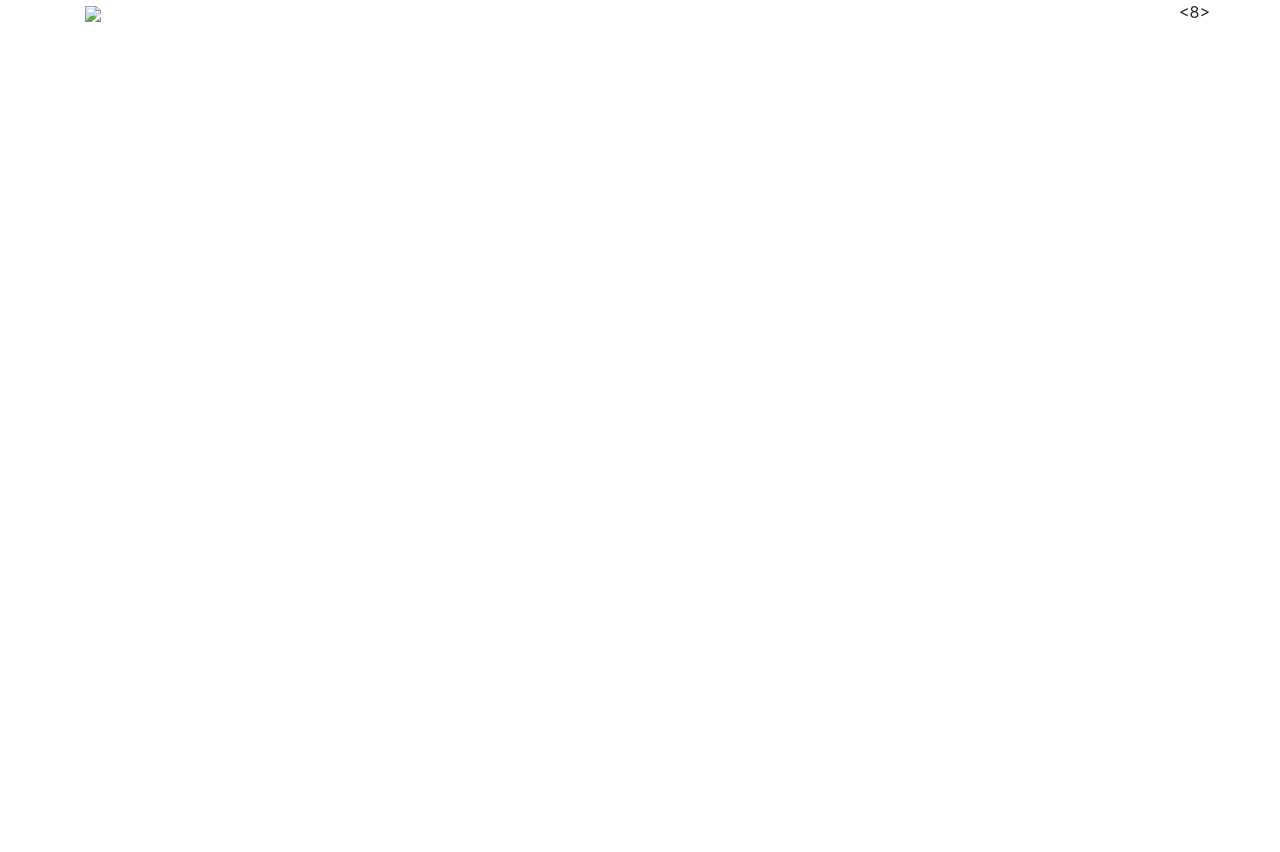
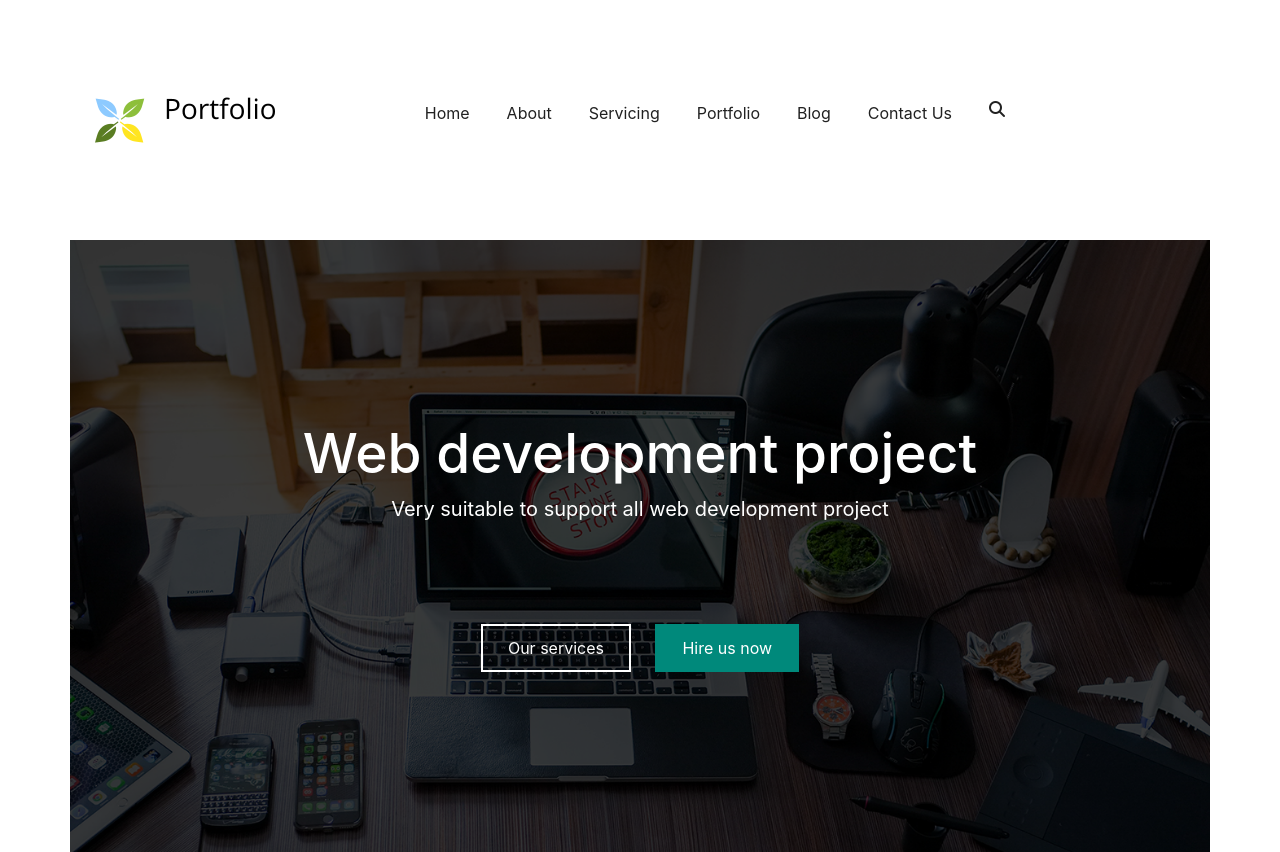
Before and after one commit to SAMURAiOS/Test-website, a plain HTML site: page index.html in a window 1280 px wide. Before the commit the page ends 800 px from the top, so only its background shows below. Drawn offline with nearby package versions, Linux system fonts and the light colour scheme.

Commit message:
Added buttons and bg picture

```diff
--- a/css/style.css
+++ b/css/style.css
@@ -1 +1,67 @@
 @import 'fonts.css';
+
+body {
+    font-family: 'Open Sans Semibold';
+    background: gray;
+}
+
+ul,li{
+    display: block;
+    padding: 0;
+    margin: 0;
+}
+
+.menu-bar{
+    background: #fff;
+    padding: 20px 0;
+    color: #212121;
+}
+.menu__item {
+    margin-left: 37px;
+}
+.menu__item a{
+    font-size: 20px;
+    color: #212121;
+}
+.menu__item a:hover{
+    text-decoration: none;
+    color: #868688;
+}
+/*Header*/
+.header > div {
+    color: white;
+    text-align: center;
+    padding: 180px 0;
+    background-size: cover;
+    background-position: 0 100%;
+    background-image: url("../img/header.png")
+}
+
+.header__title{
+    font-size: 55px;
+}
+
+.header__text{
+    font-size: 20px;
+    margin-bottom: 100px;
+}
+
+.button{
+    padding: 10px 25px;
+    margin: 0 10px;
+    color: white;
+    transition: 0.3s;
+}
+
+.button_empty{
+    background:transparent;
+    border: 2px solid white;
+}
+
+.button_full{
+    background: #00897b;
+    border: 2px solid #00897b;
+}
+.button_empty:hover, .button_full:hover{
+    border: 2px dotted #04574e;
+}
--- a/index.html
+++ b/index.html
@@ -4,7 +4,9 @@
     <meta charset="UTF-8">
     <meta name="viewport" content="width=device-width, initial-scale=1.0">
     <title>my first project</title>
+    <!--CSS link-->
     <link rel="stylesheet" href="css/style.css">
+    <!--Bootstrap link-->
     <link rel="stylesheet" href="https://stackpath.bootstrapcdn.com/bootstrap/4.5.0/css/bootstrap.min.css" integrity="sha384-9aIt2nRpC12Uk9gS9baDl411NQApFmC26EwAOH8WgZl5MYYxFfc+NcPb1dKGj7Sk" crossorigin="anonymous">
     <script src="https://kit.fontawesome.com/b0d61a75a9.js" crossorigin="anonymous"></script>
 </head>
@@ -12,16 +14,38 @@
     <header class="menu-bar">
         <div class="container">
             <div class="row">
-                <div class="col-xl-2">
-                    <img src="img/" <!-- 23.58 time, just to remember where i left-->
+                <div class="col-xl-2 logo-bar">
+                    <img src="img/portfolio.png" alt="My Landing" class="logo"> <!-- 23.58 time, just to remember where i left. 180,70 px-->
                 </div>
-                <div class="col-xl">
-
+                <div class="col-xl-8 m1-auto align-self-center">
+                    <nav>
+                        <ul class="menu d-flex justify-content-end">
+                            <li class="menu__item"><a href="/"></a>Home</li>
+                            <li class="menu__item"><a href="#about"></a>About</li>
+                            <li class="menu__item"><a href="#service"></a>Servicing</li>
+                            <li class="menu__item"><a href="#portfolio"></a>Portfolio</li>
+                            <li class="menu__item"><a href="#blog"></a>Blog</li>
+                            <li class="menu__item"><a href="#contact"></a>Contact Us</li>
+                            <li class="menu__item"><i class="fas fa-search"></i></li>
+                        </ul>
+                    </nav>
                 </div>
-                <8></8>
             </div>
         </div>
     </header>
+    <header class="header"> <!-- 41.01 time--> <!--47.50-->
+        <div class="container">
+            <div class="row">
+                <div class="col-xl-12">
+                    <h1 class="header__title">Web development project</h1>
+                    <p class="header__text">Very suitable to support all web development project</p>
+                    <button class="button button_empty">Our services</button>
+                    <button class="button button_full">Hire us now</button>
+                </div>
+            </div>
+        </div>
+    </header>
+    <!--Bootstrap JS link-->
     <script src="https://code.jquery.com/jquery-3.5.1.slim.min.js" integrity="sha384-DfXdz2htPH0lsSSs5nCTpuj/zy4C+OGpamoFVy38MVBnE+IbbVYUew+OrCXaRkfj" crossorigin="anonymous"></script>
     <script src="https://cdn.jsdelivr.net/npm/popper.js@1.16.0/dist/umd/popper.min.js" integrity="sha384-Q6E9RHvbIyZFJoft+2mJbHaEWldlvI9IOYy5n3zV9zzTtmI3UksdQRVvoxMfooAo" crossorigin="anonymous"></script>
     <script src="https://stackpath.bootstrapcdn.com/bootstrap/4.5.0/js/bootstrap.min.js" integrity="sha384-OgVRvuATP1z7JjHLkuOU7Xw704+h835Lr+6QL9UvYjZE3Ipu6Tp75j7Bh/kR0JKI" crossorigin="anonymous"></script>
```
Also changed, not shown: img/portfolio.png (added).
